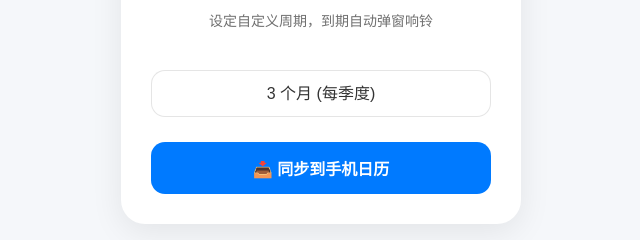
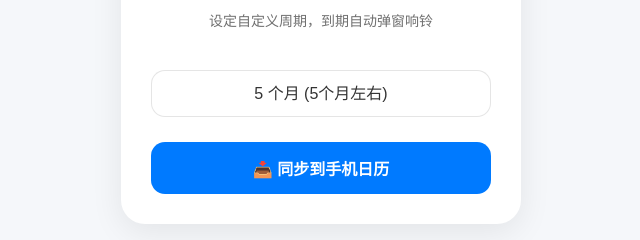
Before and after one commit to fengXtang/my-reminder-app, a plain HTML site: page index.html in a window 1280 px wide. Shown: the part 362-602 px from the top of the page, 319-959 px from the left. Drawn offline with Linux system fonts and the light colour scheme.

Commit message:
Update index.html

```diff
--- a/index.html
+++ b/index.html
@@ -90,7 +90,7 @@
     <select id="monthSelect">
         <option value="1">1 个月</option>
         <option value="2">2 个月</option>
-        <option value="3" selected>3 个月 (每季度)</option>
+        <option value="5" selected>5 个月 (5个月左右)</option>
         <option value="6">6 个月 (半年)</option>
         <option value="12">12 个月 (一年)</option>
     </select>
```
